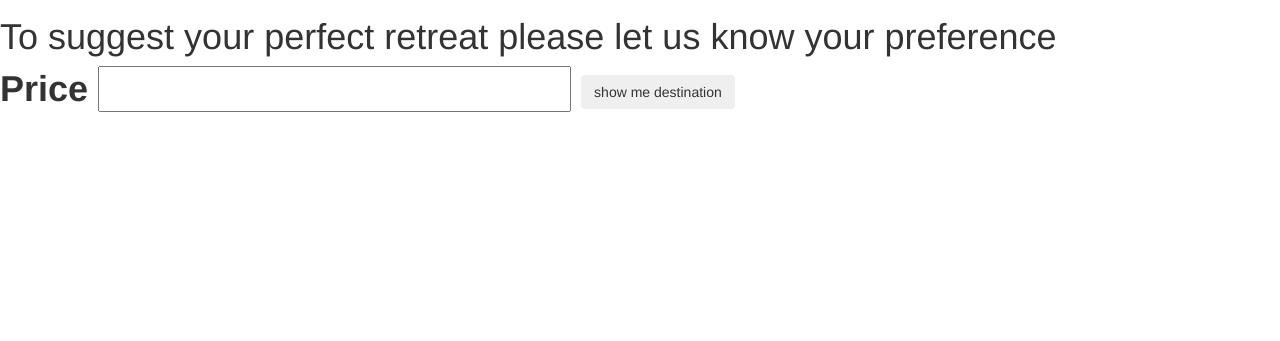
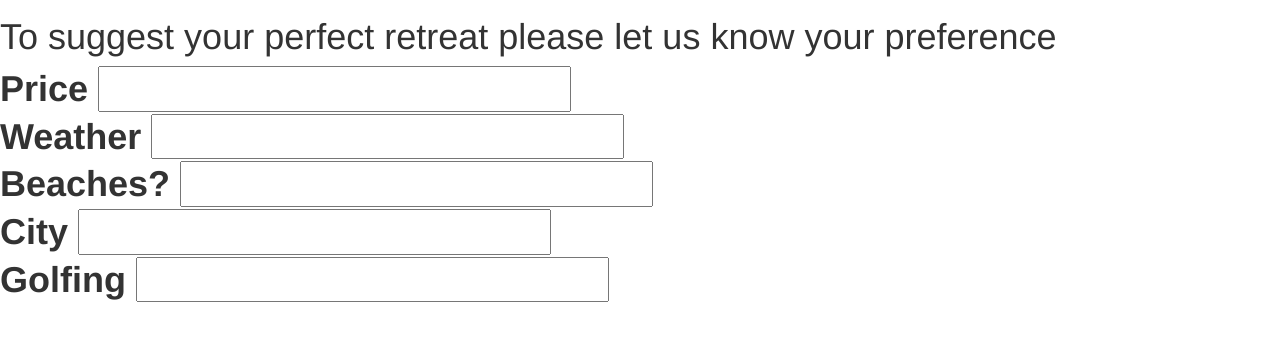
Before and after one commit to russvetsper/vacation-suggester, a plain HTML site: page index.html in a window 1280 px wide. Shown: the part 63-404 px from the top of the page. Drawn offline with nearby package versions, Linux system fonts and the light colour scheme.

Commit message:
add more options

```diff
--- a/index.html
+++ b/index.html
@@ -14,12 +14,31 @@
       <H1>VACATION-SUGGESTER<H1>
         <p>To suggest your perfect retreat please let us know your preference</p>
 
-        <form id="destination">
+        <form id="price">
           <label for="price">Price</label>
           <input id="price" type="text">
+        </form>
 
+        <form id="weather">
+          <label for="weather">Weather</label>
+          <input id="weather" type="text">
+        </form>
 
-           <button type="submit" class="btn">show me destination</button>
+        <form id="beaches">
+          <label for="beaches">Beaches?</label>
+          <input id="beaches" type="text">
         </form>
+
+        <form id="city">
+          <label for="city">City</label>
+          <input id="city" type="text">
+        </form>
+
+        <form id="golfing">
+          <label for="golfing">Golfing</label>
+          <input id="golfing" type="text">
+        </form>
+
+    </div>
   </body>
 </html>
```
